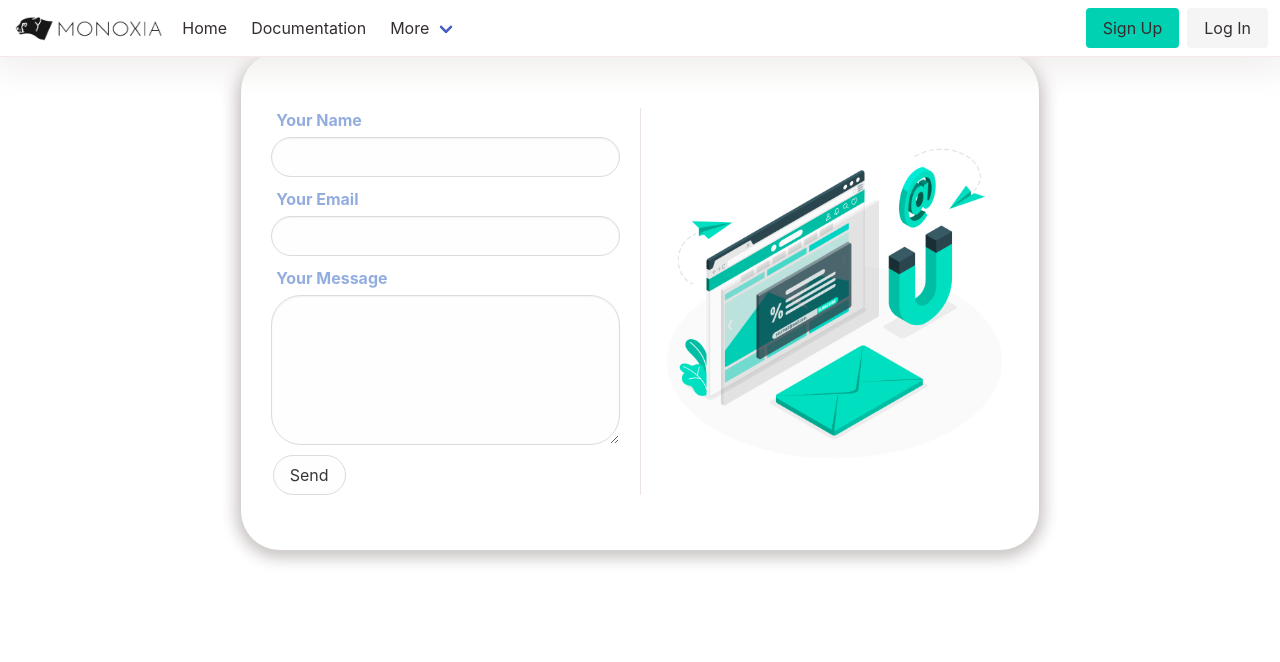
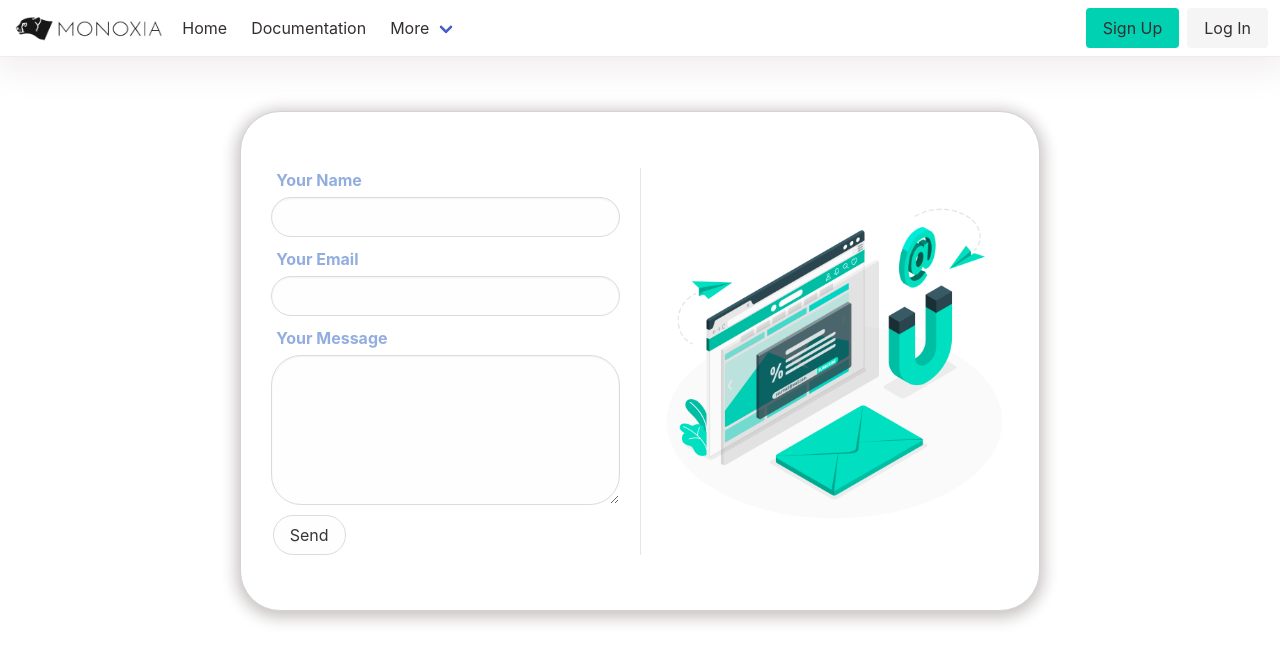
Before and after one commit to onurekincinetlify/Monoxia, a Vue app: page /Contact in a window 1280 px wide. Shown: the top 662 px of the page. Built offline with nearby package versions, Linux system fonts and the light colour scheme.

Commit message:
Updated at 04-06-2023

```diff
--- a/public/scss/Dashboard/DashboardStyle.scss
+++ b/public/scss/Dashboard/DashboardStyle.scss
@@ -66,4 +66,5 @@
 
 #dashboard-root{
     margin-top: -2.5%;
+    padding-top: 100px;
 }
--- a/public/scss/Navbar/AboutStyle.scss
+++ b/public/scss/Navbar/AboutStyle.scss
@@ -1,4 +1,7 @@
 @import url('https://fonts.googleapis.com/css2?family=Montserrat+Alternates:ital,wght@1,300&family=Nunito:wght@500&display=swap');
+.about {
+  padding-top: 60px;
+}
 .aboutbox {
   display: flex;
   align-items: center;
--- a/public/scss/Navbar/ContactStyle.scss
+++ b/public/scss/Navbar/ContactStyle.scss
@@ -1,6 +1,9 @@
 .sent{
     color:green;
     text-align: center;
+}
+.contact {
+  padding-top: 60px;
 }
 .contactbox {
   display: flex;
--- a/public/scss/Navbar/ReportStyle.scss
+++ b/public/scss/Navbar/ReportStyle.scss
@@ -1,6 +1,9 @@
 @import url('https://fonts.googleapis.com/css2?family=Montserrat+Alternates:ital,wght@1,300&family=Nunito:wght@500&display=swap');
 .sent{
     color:green;
+}
+.contact {
+  padding-top: 60px;
 }
 .contactbox {
   display: flex;
```
